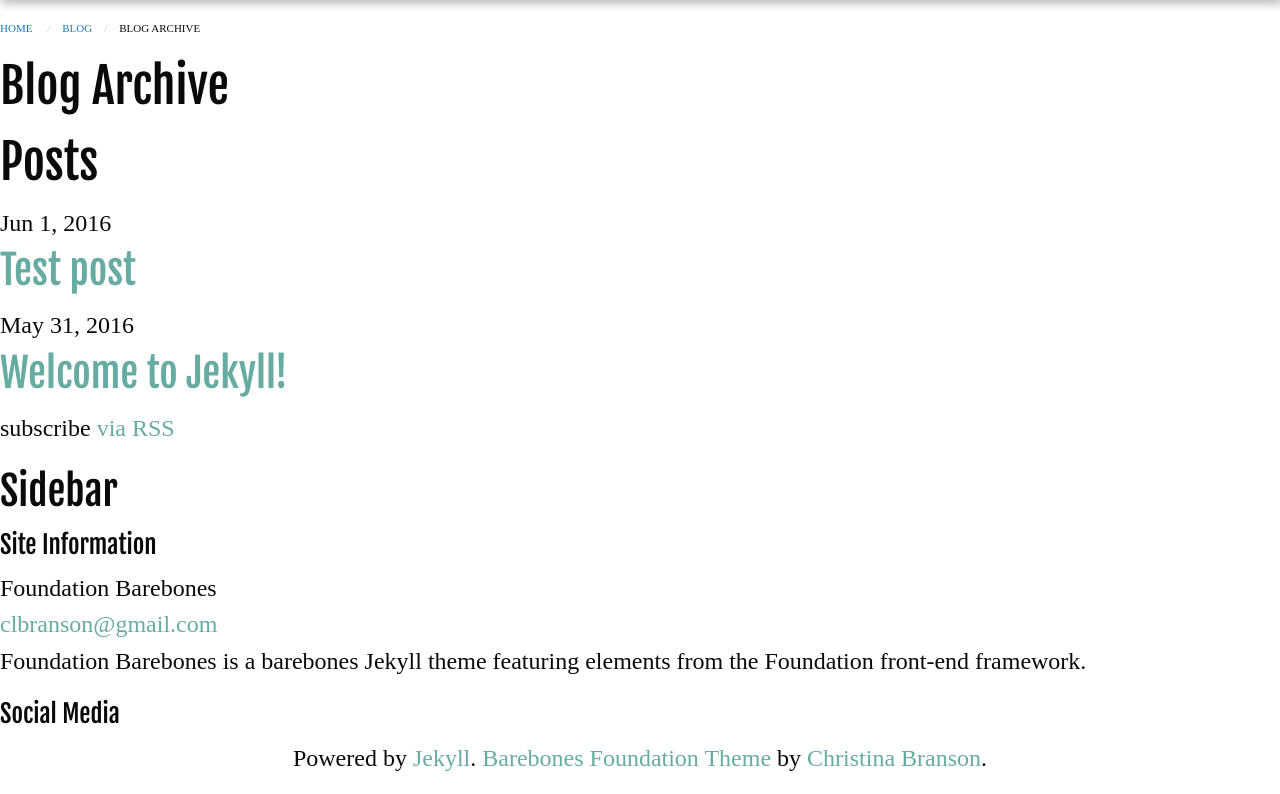
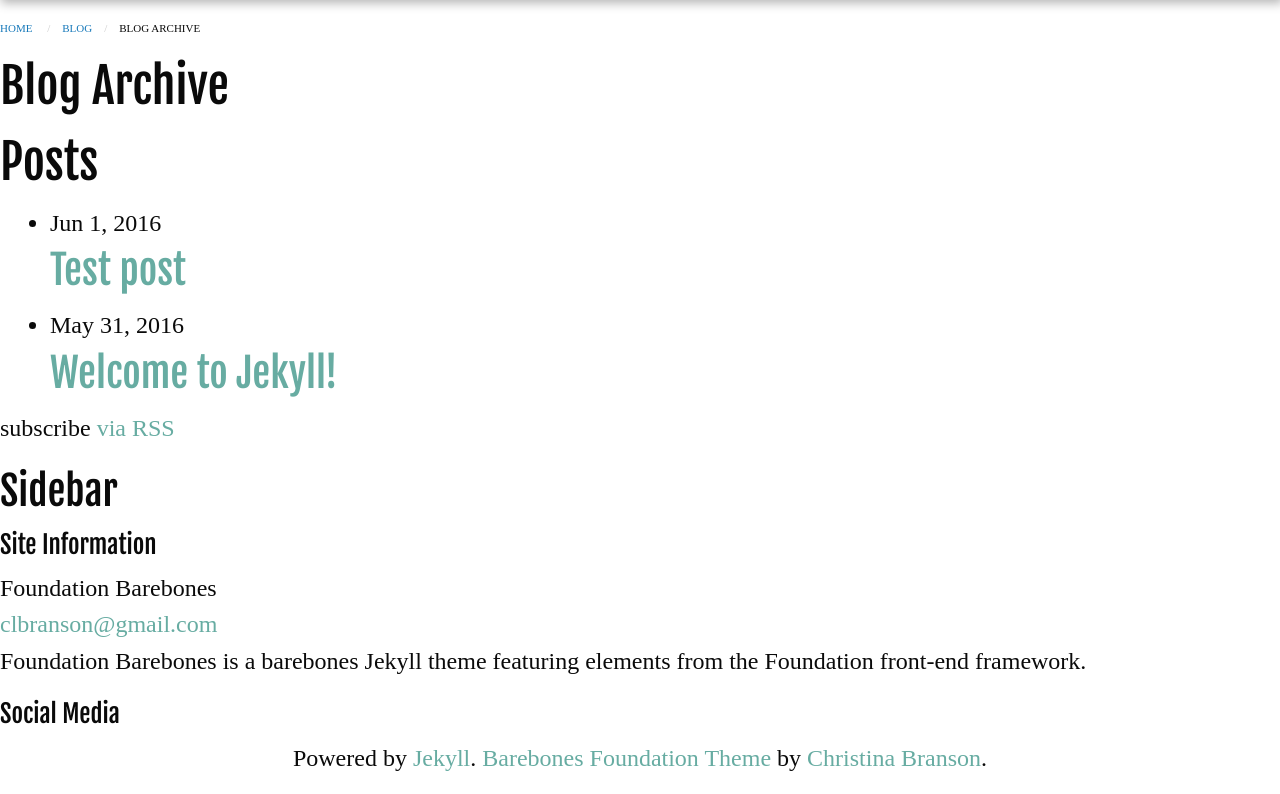
Before and after one commit to christinabranson/christinabranson.github.io, a Jekyll site: the page built from blog/archive.html, in a window 1280 px wide. Shown: the part 185-979 px from the top of the page. Built offline with Jekyll 4.4.1, drawn with Linux system fonts in a browser that asks for light colours; nearby versions of some CDN libraries; some web fonts are replaced; a style sheet for code colours, icons or effects is not loaded.

Commit message:
Added list styling for body content

```diff
--- a/assets/css/style.css
+++ b/assets/css/style.css
@@ -240,3 +240,8 @@ section {
   float:left;
   text-align: center;
 }
+
+article li {
+  list-style-type: disc;
+  margin-left: 50px;
+}
```
